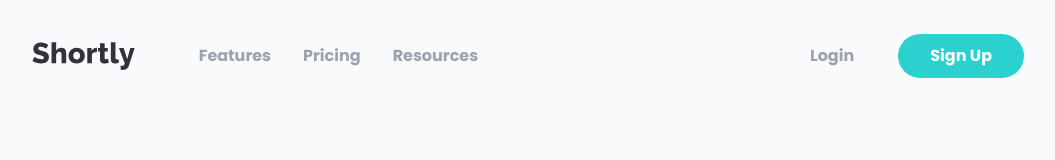
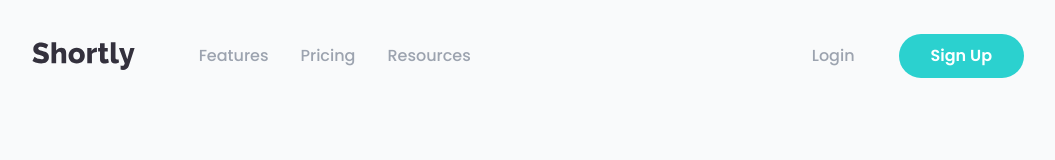
Before and after one commit to arshGoyalDev/url-shortner, a React (Create React App) app: page / in a window 1280 px wide. Shown: the top 160 px of the page, without its empty margins (112-1167 px from the left). Built offline with nearby package versions, Linux system fonts and the light colour scheme.

Commit message:
change: font-bold to font-medium in header

```diff
--- a/src/components/sections/Header.js
+++ b/src/components/sections/Header.js
@@ -25,7 +25,7 @@ const Header = ({ activeLink }) => {
       </button>
 
       <nav
-        className={`absolute lg:static top-20 right-5 left-5 sm:left-auto flex flex-col lg:flex-row lg:justify-between items-center sm:w-[360px] lg:w-full text-white lg:text-black font-bold py-6 px-5 lg:p-0 bg-[#3a3053] lg:bg-transparent rounded-xl lg:scale-100 lg:translate-x-0 lg:translate-y-0 transition-all
+        className={`absolute lg:static top-20 right-5 left-5 sm:left-auto flex flex-col lg:flex-row lg:justify-between items-center sm:w-[360px] lg:w-full text-white lg:text-black font-medium py-6 px-5 lg:p-0 bg-[#3a3053] lg:bg-transparent rounded-xl lg:scale-100 lg:translate-x-0 lg:translate-y-0 transition-all
       ${
         menuVisible
           ? "scale-100 translate-x-0 translate-y-0"
@@ -53,12 +53,12 @@ const Header = ({ activeLink }) => {
 
         <div className="flex flex-col lg:flex-row items-center gap-3 w-full lg:w-auto pt-3 lg:pt-0 border-t border-solid lg:border-none border-[#8f78c9] mt-4 lg:mt-0">
           <Link to="/login">
-            <button className="font-bold lg:text-gray-400 lg:hover:text-black py-2.5 px-8 transition-all">
+            <button className="font-medium lg:text-gray-400 lg:hover:text-black py-2.5 px-8 transition-all">
               Login
             </button>
           </Link>
           <Link to="/sign-up">
-            <button className="text-white font-bold py-2.5 px-8 bg-[#2bd1cf] lg:hover:bg-opacity-30 rounded-full transition-all">
+            <button className="text-white font-semibold py-2.5 px-8 bg-[#2bd1cf] lg:hover:bg-opacity-50 rounded-full transition-all">
               Sign Up
             </button>
           </Link>
```
